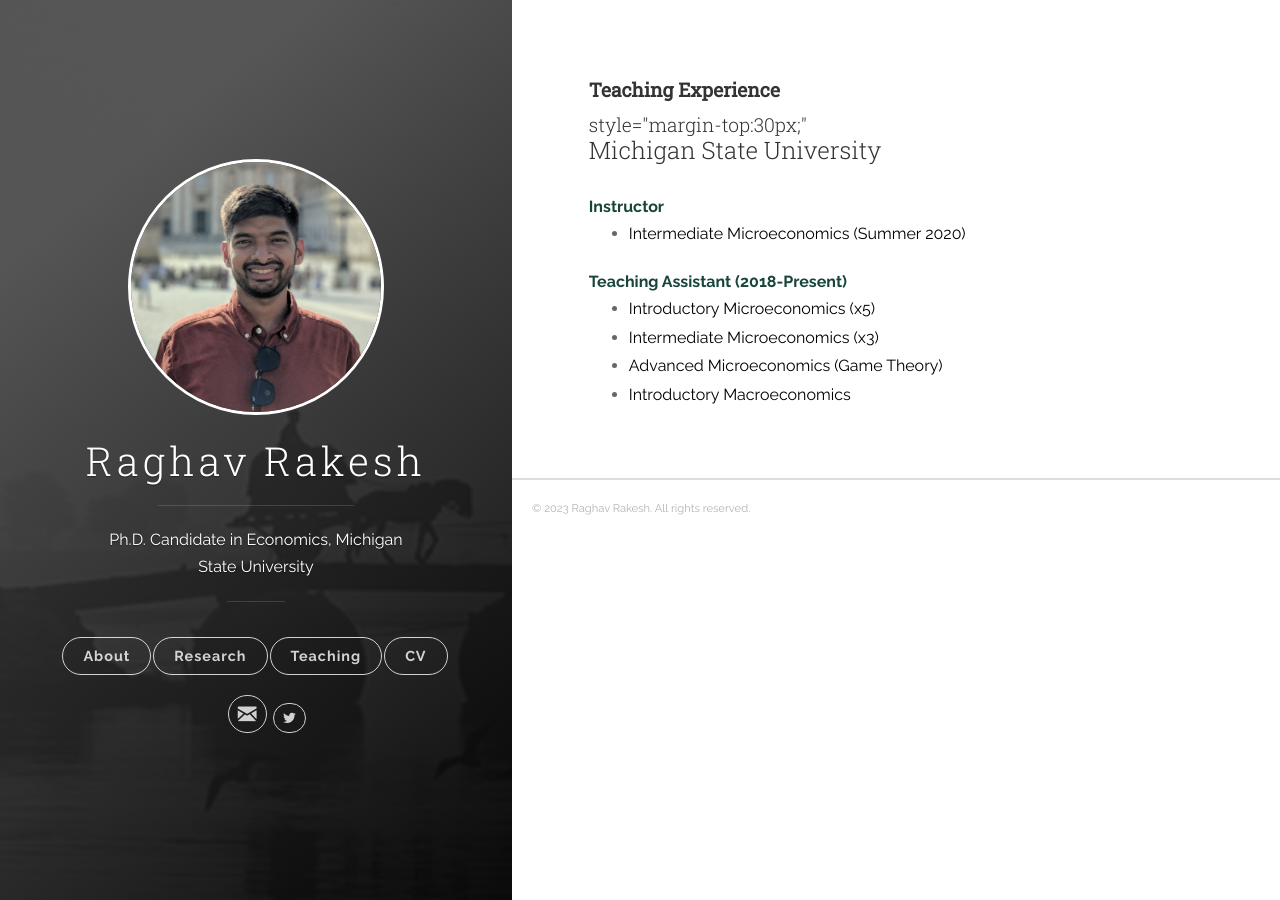
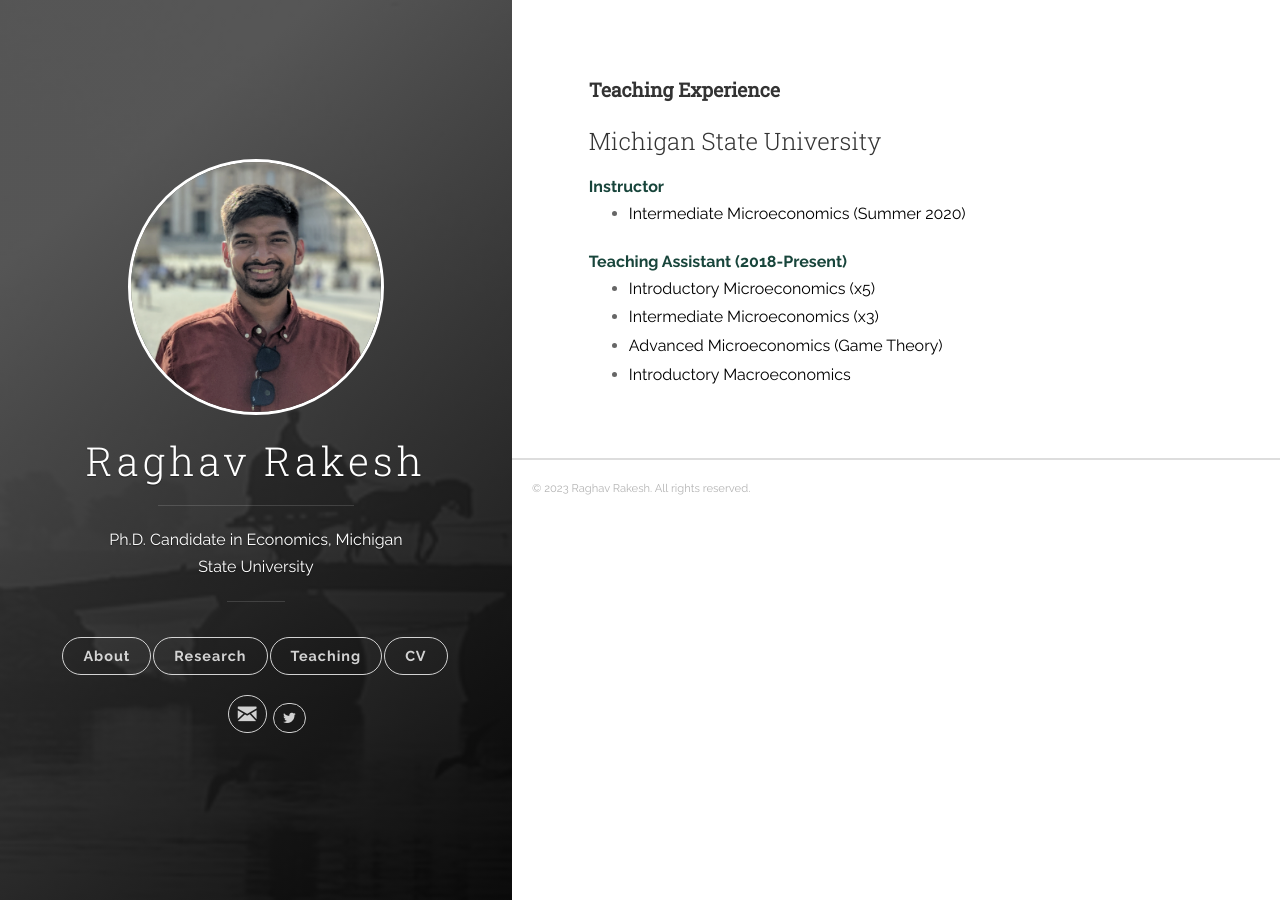
Before and after one commit to raghavrakesh/raghavrakesh.github.io, a Jekyll site: the page built from _posts/2018-06-12-teaching.markdown, in a window 1280 px wide. Built offline with Jekyll 4.4.1, drawn with Linux system fonts in a browser that asks for light colours.

Commit message:
Update 2018-06-12-teaching.markdown

```diff
--- a/_posts/2018-06-12-teaching.markdown
+++ b/_posts/2018-06-12-teaching.markdown
@@ -7,7 +7,7 @@ tags: [jekyll]
 
 <h4 style="margin-top:30px;" id="teaching"><strong>Teaching Experience</strong></h4>
 
-<h4> style="margin-top:30px;"<p><font size="+2"> Michigan State University </font></p></h4>
+<h4 style="margin-top:30px;"><font size="+2"> Michigan State University </font></h4>
 
 <p style="margin-top:20px;"><strong style="color:#18453B">Instructor </strong></p>
 
```
